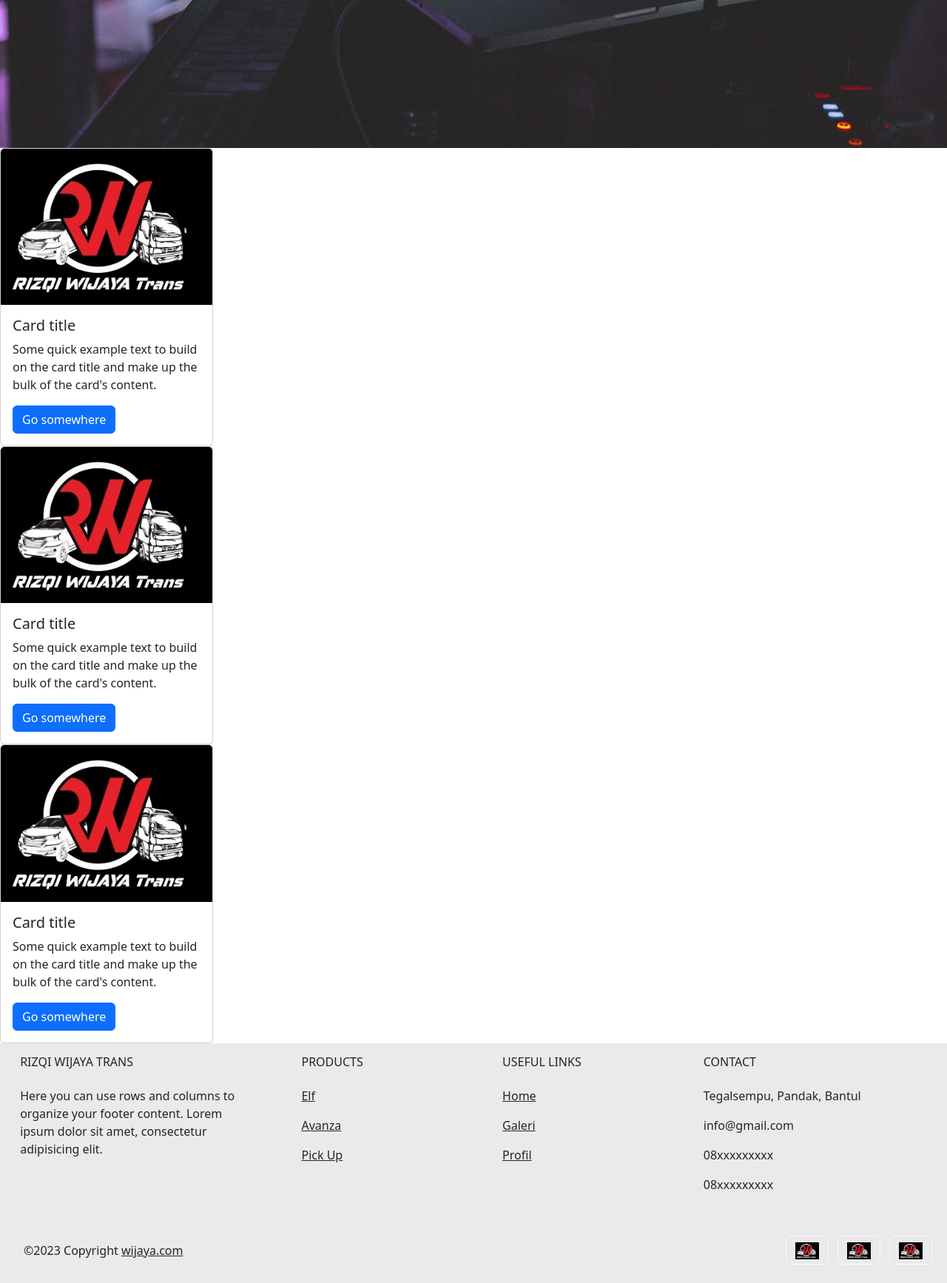
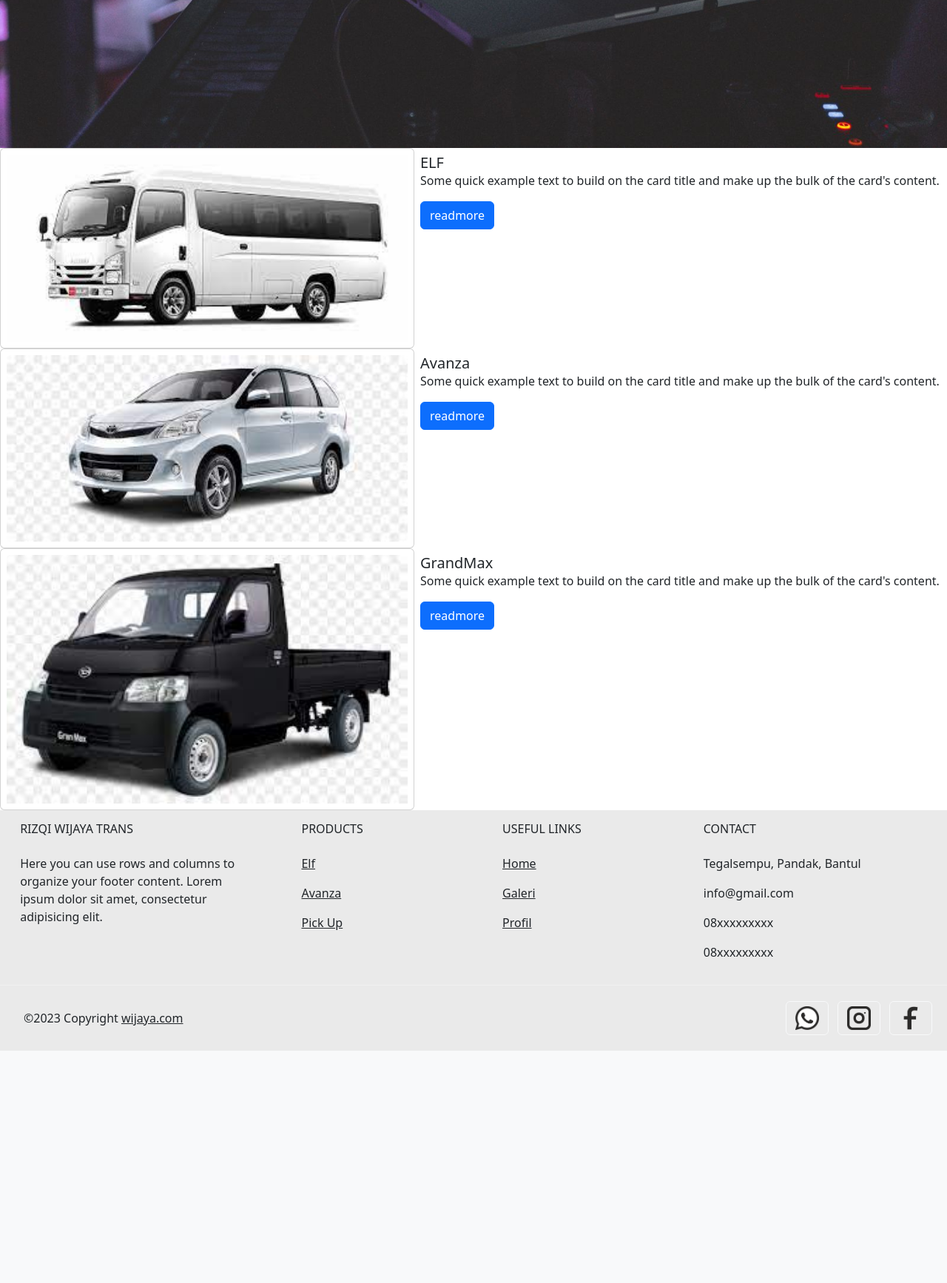
Before and after one commit to arm3406/web_travel, a PHP site: page / in a window 1280 px wide. Shown: the part 592-2326 px from the top of the page at 74% size. After the commit the page ends 2012 px from the top, so only its background shows below. Run offline with PHP 8.4, Linux system fonts and the light colour scheme.

Commit message:
grouping
main+colab

```diff
--- a/include/footer.php
+++ b/include/footer.php
@@ -91,15 +91,15 @@
                    <div class="col-md-5 col-lg-4 ml-lg-0 text-center text-md-end">
 
                        <!-- Whatsapp -->
-                       <a class="btn btn-outline-light btn-floating m-1" class="text-dark" role="button"><img src="logo 4.jpg" style="width: 2rem;"></img></a>
+                       <a class="btn btn-outline-light btn-floating m-1" class="text-dark" href="https://api.whatsapp.com/send/?phone=6285878961135&text&type=phone_number&app_absent=0" role="button"><img src="asset/images/whatsapp.png" style="width: 2rem;"></img></a>
 
 
                        <!-- Instagram -->
-                       <a class="btn btn-outline-light btn-floating m-1" class="text-dark" role="button"><img src="logo 4.jpg" style="width: 2rem;"></img></a>
+                       <a class="btn btn-outline-light btn-floating m-1" class="text-dark" href="https://www.instagram.com/rizqiwijayatransportation/" role="button"><img src="asset/images/instagram.png" style="width: 2rem;"></img></a>
 
 
                        <!-- Facebook -->
-                       <a class="btn btn-outline-light btn-floating m-1" class="text-dark" role="button"><img src="logo 4.jpg" style="width: 2rem;"></img></a>
+                       <a class="btn btn-outline-light btn-floating m-1" class="text-dark" href="https://www.facebook.com/profile.php?id=100086250685835" role="button"><img src="asset/images/facebook.png" style="width: 2rem;"></img></a>
 
                    </div>
                    <!-- Grid column -->
--- a/index.php
+++ b/index.php
@@ -21,13 +21,13 @@
     <div id="carouselExampleAutoplaying" class="carousel slide" data-bs-ride="carousel">
       <div class="carousel-inner">
         <div class="carousel-item active" data-bs-interval="2000">
-          <img src="gmb1.jpg" class="d-block w-100" alt="...">
+          <img src="asset/images/gmb1.jpg" class="d-block w-100" alt="...">
         </div>
         <div class="carousel-item" data-bs-interval="2000">
-          <img src="gmb2.jpg" class="d-block w-100" alt="...">
+          <img src="asset/images/gmb2.jpg" class="d-block w-100" alt="...">
         </div>
         <div class="carousel-item" data-bs-interval="2000">
-          <img src="gmb3.jpg" class="d-block w-100" alt="...">
+          <img src="asset/images/gmb3.jpg" class="d-block w-100" alt="...">
         </div>
       </div>
       <button class="carousel-control-prev" type="button" data-bs-target="#carouselExampleAutoplaying" data-bs-slide="prev">
@@ -41,37 +41,64 @@
     </div>
   </div>
 
-  <div class="d-flex flex-column">
-    <div class="card" style="width: 18rem;">
-      <img src="logo 4.jpg" class="card-img-top" alt="...">
-      <div class="card-body">
+  <div class="d-flex flex-coloumn col-12">
+    <div class="card p-2" style="width: 35rem;">
+      <img src="asset/images/elf.jpg" class="card-img-top" alt="...">
+      <!-- <div class="card-body">
         <h5 class="card-title">Card title</h5>
         <p class="card-text">Some quick example text to build on the card title and make up the bulk of the card's content.</p>
         <a href="#" class="btn btn-primary">Go somewhere</a>
+      </div> -->
+    </div>
+
+    <!-- <div class="card p-2 col" >
+      <img src="logo 4.jpg" class="card-img-top" alt="..."> -->
+      <div class="card-body p-2">
+        <h5 class="card-title">ELF</h5>
+        <p class="card-text">Some quick example text to build on the card title and make up the bulk of the card's content.</p>
+        <a href="#" class="btn btn-primary">readmore</a>
       </div>
     </div>
-
-
-    <div class="card" style="width: 18rem;">
-      <img src="logo 4.jpg" class="card-img-top" alt="...">
-      <div class="card-body">
+  <div class="d-flex flex-coloumn col-12">
+    <div class="card p-2" style="width: 35rem;">
+      <img src="asset/images/avanza.jpg" class="card-img-top" alt="...">
+      <!-- <div class="card-body">
         <h5 class="card-title">Card title</h5>
         <p class="card-text">Some quick example text to build on the card title and make up the bulk of the card's content.</p>
         <a href="#" class="btn btn-primary">Go somewhere</a>
-      </div>
+      </div> -->
     </div>
 
-
-    <div class="card" style="width: 18rem;">
-      <img src="logo 4.jpg" class="card-img-top" alt="...">
-      <div class="card-body">
-        <h5 class="card-title">Card title</h5>
+    <!-- <div class="card p-2 col" >
+      <img src="logo 4.jpg" class="card-img-top" alt="..."> -->
+      <div class="card-body p-2">
+        <h5 class="card-title">Avanza</h5>
         <p class="card-text">Some quick example text to build on the card title and make up the bulk of the card's content.</p>
-        <a href="#" class="btn btn-primary">Go somewhere</a>
+        <a href="#" class="btn btn-primary">readmore</a>
       </div>
-    </div>
   </div>
 
+
+      <div class="d-flex flex-coloumn col-12">
+        <div class="card p-2" style="width: 35rem;">
+          <img src="asset/images/grandmax.jpg" class="card-img-top" alt="...">
+          <!-- <div class="card-body">
+            <h5 class="card-title">Card title</h5>
+            <p class="card-text">Some quick example text to build on the card title and make up the bulk of the card's content.</p>
+            <a href="#" class="btn btn-primary">Go somewhere</a>
+          </div> -->
+        </div>
+
+        <!-- <div class="card p-2 col" >
+          <img src="logo 4.jpg" class="card-img-top" alt="..."> -->
+          <div class="card-body p-2">
+            <h5 class="card-title">GrandMax</h5>
+            <p class="card-text">Some quick example text to build on the card title and make up the bulk of the card's content.</p>
+            <a href="#" class="btn btn-primary">readmore</a>
+          </div>
+      </div>
+
+</div>
 
 
   <!-- footer -->
```
Also changed, not shown: galeri.php (+6 -6 lines), asset/images/avanza.jpg (added), asset/images/elf.jpg (added), asset/images/facebook.png (added), asset/images/gmb1.jpg (renamed from gmb1.jpg), asset/images/gmb2.jpg (renamed from gmb2.jpg), asset/images/gmb3.jpg (renamed from gmb3.jpg), asset/images/grandmax.jpg (added), asset/images/instagram.png (added), asset/images/logo 3.jpg (renamed from logo 3.jpg), asset/images/logo 4.jpg (renamed from logo 4.jpg), asset/images/seat-elf.png (added), asset/images/whatsapp.png (added), index.html (added).
